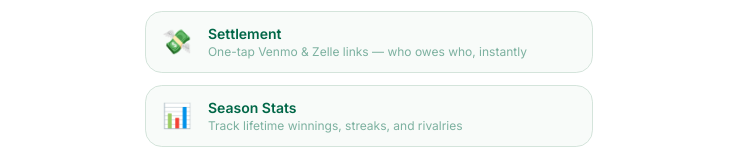
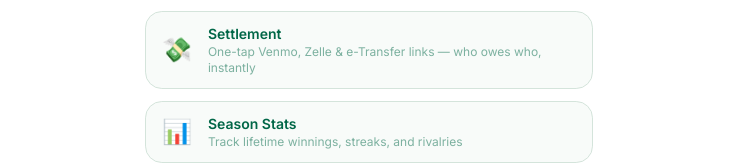
Before and after one commit to integrityinvestmentsnow-cell/stake18, a Next.js app: page / in a window 1280 px wide. Shown: the part 1045-1209 px from the top of the page, without its empty margins (271-1008 px from the left). Built offline with nearby package versions, Linux system fonts and the light colour scheme; no server answers; the database is empty.

Commit message:
update: add e-Transfer to settlement description
Co-Authored-By: Claude Opus 4.6 (1M context) <noreply@anthropic.com>

```diff
--- a/src/app/page.tsx
+++ b/src/app/page.tsx
@@ -182,7 +182,7 @@ export default function Home() {
             },
             {
               name: "Settlement",
-              desc: "One-tap Venmo & Zelle links — who owes who, instantly",
+              desc: "One-tap Venmo, Zelle & e-Transfer links — who owes who, instantly",
               icon: "💸",
             },
             {
```
